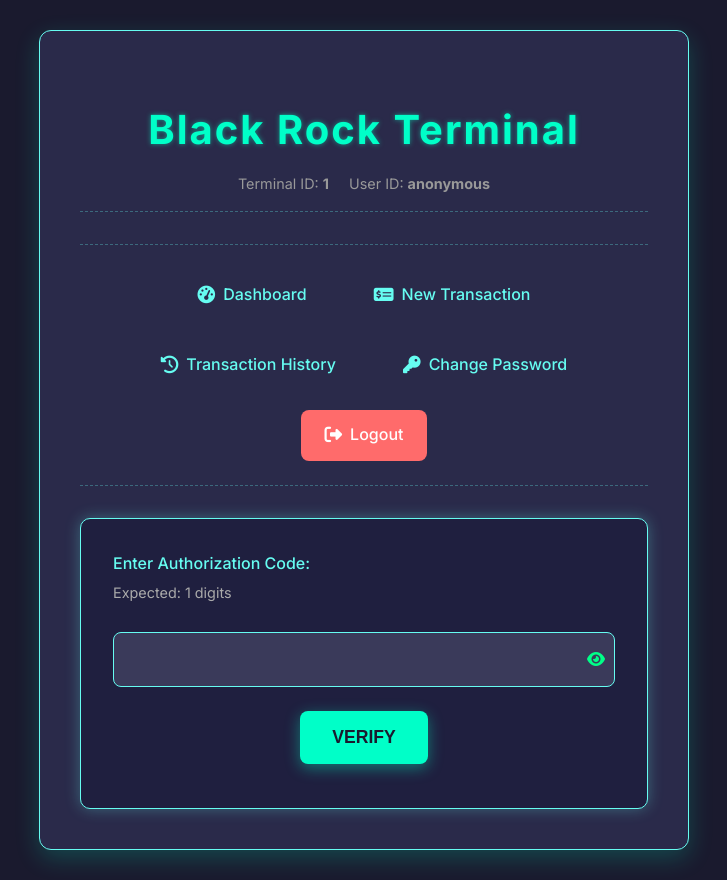
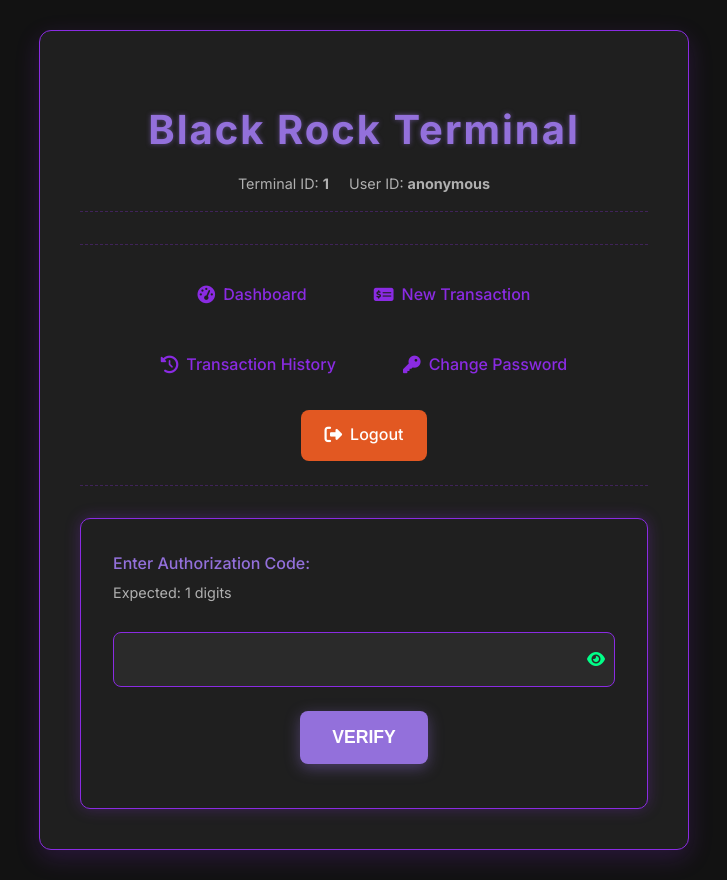
Before and after one commit to NBKUSA/wallmart, a Flask app: page /auth in a window 1280 px wide. Shown: the whole page, without its empty margins (276-1003 px from the left). Run offline with Flask 3, Linux system fonts and the light colour scheme; the visitor is signed in with stand-in values (Sample User, id 1).

Commit message:
stylish look

```diff
--- a/static/style.css
+++ b/static/style.css
@@ -9,8 +9,8 @@
     overflow-x: hidden;
     box-sizing: border-box;
     font-family: 'Inter', 'Courier New', Courier, monospace; /* Use Inter as primary font */
-    background-color: #1a1a2e; /* Darker, richer background */
-    color: #e0e0e0; /* Lighter text for contrast */
+    background-color: #121212; /* Deep dark background */
+    color: #f0f0f0; /* Soft white text for contrast */
     margin: 0;
     padding: 0;
     min-height: 100vh;
@@ -27,11 +27,11 @@
 
 /* Container Styling */
 .container {
-    background-color: #2a2a4a; /* Slightly lighter container background */
-    border: 1px solid #66fcf1; /* Cyan/aqua border */
+    background-color: #1f1f1f; /* Slightly lighter container background */
+    border: 1px solid #8a2be2; /* Amethyst purple border */
     padding: 2.5rem;
     border-radius: 12px; /* More rounded corners */
-    box-shadow: 0 8px 25px rgba(0, 255, 200, 0.2); /* Softer, more spread shadow */
+    box-shadow: 0 8px 25px rgba(138, 43, 226, 0.2); /* Softer, purple-tinted shadow */
     width: 90%;
     max-width: 650px; /* Increased max-width for better layout */
     text-align: center;
@@ -43,21 +43,21 @@
 .app-header {
     margin-bottom: 2rem;
     padding-bottom: 1rem;
-    border-bottom: 1px dashed rgba(102, 252, 241, 0.3); /* Subtle dashed separator */
+    border-bottom: 1px dashed rgba(138, 43, 226, 0.3); /* Subtle dashed separator */
 }
 
 .app-header h1 {
-    color: #00ffc8; /* Bright green/cyan */
+    color: #9370db; /* Medium purple */
     font-size: 2.5rem;
     font-weight: 700; /* Bolder font */
     margin-bottom: 0.5rem;
     letter-spacing: 0.05em;
-    text-shadow: 0 0 5px rgba(0, 255, 200, 0.5);
+    text-shadow: 0 0 5px rgba(147, 112, 219, 0.5);
 }
 
 .terminal-info {
     font-size: 0.9rem;
-    color: #999;
+    color: #b0b0b0; /* Slightly darker grey for info */
     display: flex;
     justify-content: center;
     gap: 20px;
@@ -80,25 +80,25 @@
     width: 100%;
     margin: 0.75rem 0;
     padding: 1rem;
-    background-color: #3a3a5a; /* Darker input background */
-    border: 1px solid #66fcf1;
+    background-color: #2a2a2a; /* Darker input background */
+    border: 1px solid #8a2be2; /* Purple border */
     border-radius: 8px; /* More rounded */
-    color: #e0e0e0;
+    color: #f0f0f0;
     font-size: 1.1rem;
     transition: all 0.3s ease;
 }
 
 input:focus, select:focus {
     outline: none;
-    border-color: #00ffc8;
-    box-shadow: 0 0 12px rgba(0, 255, 200, 0.6);
-    background-color: #4a4a6a;
+    border-color: #9370db;
+    box-shadow: 0 0 12px rgba(147, 112, 219, 0.6);
+    background-color: #3a3a3a;
 }
 
 /* Buttons */
 button, .btn {
-    background-color: #00ffc8;
-    color: #1a1a2e; /* Dark text on bright button */
+    background-color: #9370db; /* Medium purple button */
+    color: #ffffff; /* White text on button */
     padding: 1rem 2rem;
     border: none;
     border-radius: 8px; /* More rounded */
@@ -110,23 +110,23 @@
     display: inline-block;
     text-decoration: none;
     margin: 0.75rem;
-    box-shadow: 0 4px 15px rgba(0, 255, 200, 0.4);
+    box-shadow: 0 4px 15px rgba(147, 112, 219, 0.4);
 }
 
 button:hover, .btn:hover {
-    background-color: #00ccaa;
+    background-color: #7b68ee; /* Darker purple on hover */
     transform: translateY(-3px);
-    box-shadow: 0 6px 20px rgba(0, 255, 200, 0.6);
+    box-shadow: 0 6px 20px rgba(147, 112, 219, 0.6);
 }
 
 .btn-danger {
-    background-color: #ff6b6b; /* Softer red */
+    background-color: #e25822; /* Burnt orange/red */
     color: white;
-    box-shadow: 0 4px 15px rgba(255, 107, 107, 0.4);
+    box-shadow: 0 4px 15px rgba(226, 88, 34, 0.4);
 }
 .btn-danger:hover {
-    background-color: #e04a4a;
-    box-shadow: 0 6px 20px rgba(255, 107, 107, 0.6);
+    background-color: #c4471b;
+    box-shadow: 0 6px 20px rgba(226, 88, 34, 0.6);
 }
 
 .btn-print {
@@ -142,24 +142,24 @@
 
 /* Form specific styling */
 .form-wrap {
-    background-color: #1f1f3f; /* Darker form background */
+    background-color: #1f1f1f; /* Darker form background */
     padding: 2rem;
-    border: 1px solid #66fcf1;
+    border: 1px solid #8a2be2; /* Purple border */
     border-radius: 10px;
-    box-shadow: 0 0 15px rgba(102, 252, 241, 0.3);
+    box-shadow: 0 0 15px rgba(138, 43, 226, 0.3);
     margin-top: 2rem;
 }
 .form-wrap label {
     display: block;
     text-align: left;
     margin-bottom: 0.8rem;
-    color: #66fcf1;
+    color: #9370db; /* Medium purple for labels */
     font-size: 1rem;
     font-weight: 500;
 }
 .instruction-text {
     font-size: 0.9rem;
-    color: #aaa;
+    color: #b0b0b0; /* Lighter grey for instructions */
     margin-top: -0.5rem;
     margin-bottom: 1rem;
     text-align: left;
@@ -262,12 +262,12 @@
     flex-wrap: wrap;
     justify-content: center;
     gap: 1.2rem;
-    border-top: 1px dashed rgba(102, 252, 241, 0.3);
-    border-bottom: 1px dashed rgba(102, 252, 241, 0.3);
+    border-top: 1px dashed rgba(138, 43, 226, 0.3);
+    border-bottom: 1px dashed rgba(138, 43, 226, 0.3);
     padding: 1.5rem 0;
 }
 .main-nav li a {
-    color: #66fcf1;
+    color: #8a2be2; /* Amethyst purple for nav links */
     text-decoration: none;
     padding: 0.8rem 1.5rem;
     border-radius: 8px;
@@ -278,17 +278,17 @@
     font-weight: 500;
 }
 .main-nav li a:hover {
-    background-color: rgba(0, 255, 200, 0.15);
-    color: #00ffc8;
+    background-color: rgba(147, 112, 219, 0.15);
+    color: #9370db;
     transform: translateY(-2px);
 }
 .main-nav .logout-btn {
-    background-color: #ff6b6b;
+    background-color: #e25822; /* Burnt orange/red for logout */
     color: white;
     box-shadow: none; /* Remove shadow for nav button */
 }
 .main-nav .logout-btn:hover {
-    background-color: #e04a4a;
+    background-color: #c4471b;
     transform: translateY(-2px);
 }
 .main-nav li a i {
```
Also changed, not shown: other parts of static/style.css (+23 -23 lines).
